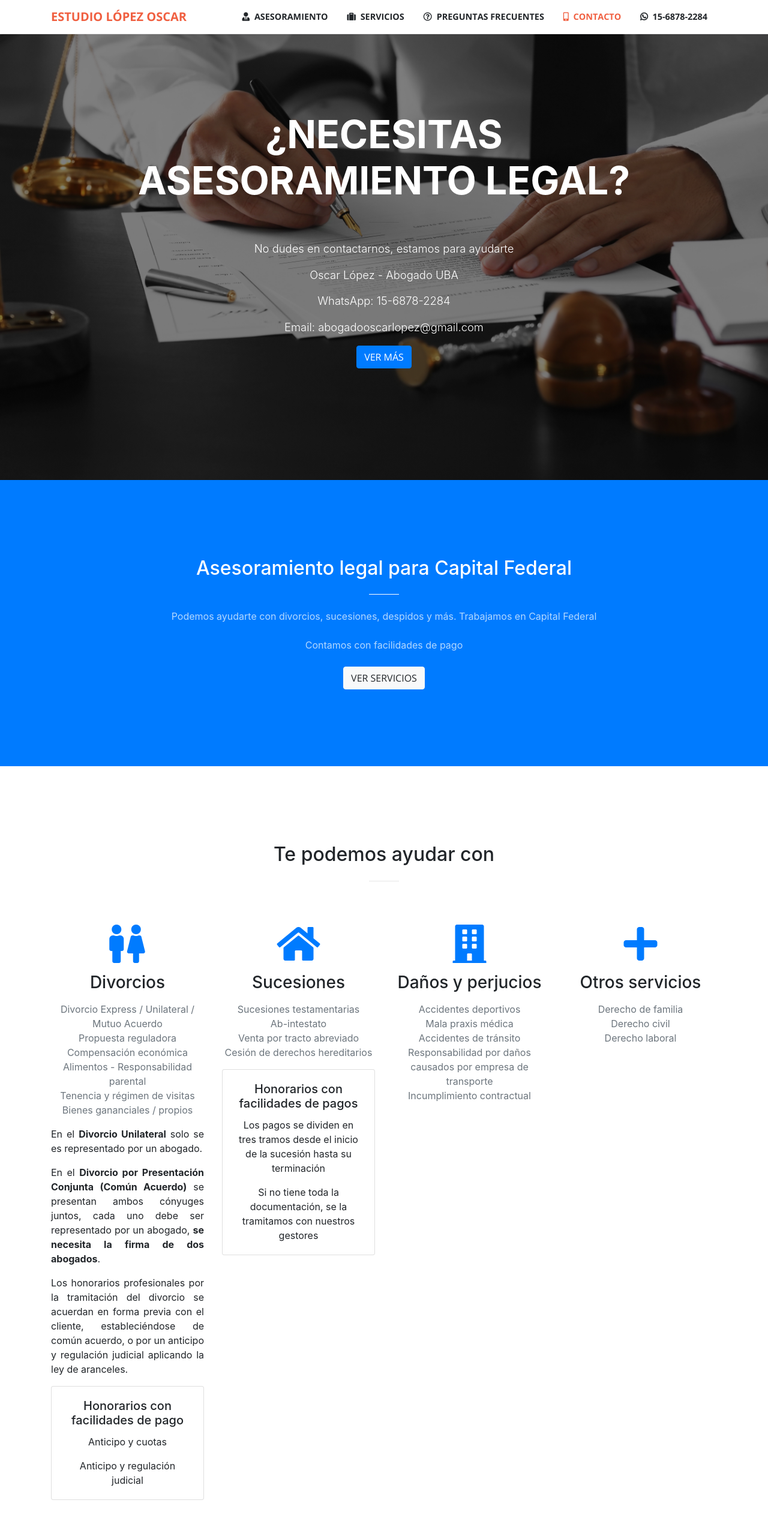
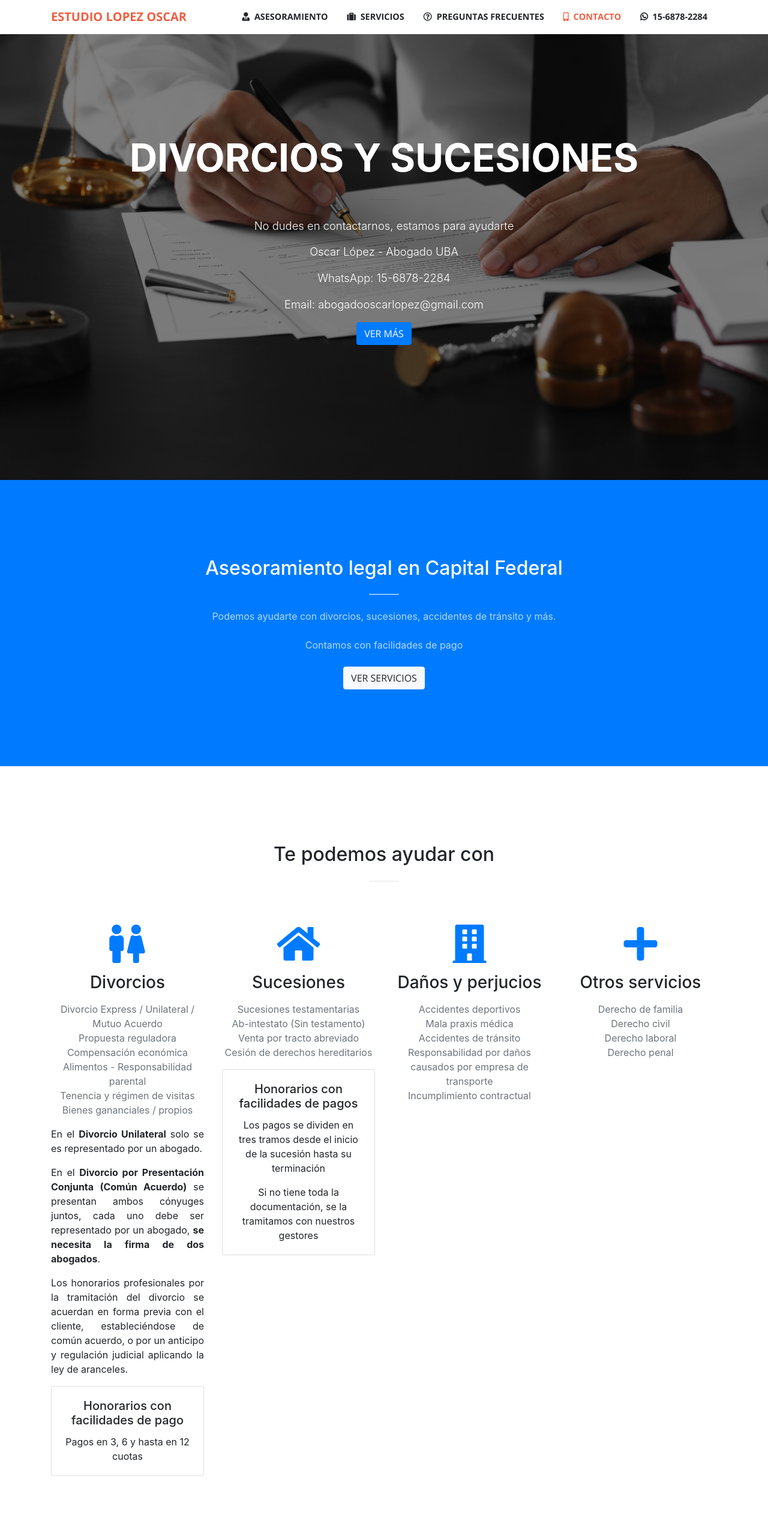
Before and after one commit to lopezoscar/estudiolopezoscar, a website with bundled scripts: page index.html in a window 1280 px wide. Shown: the top 2560 px of the page at 60% size. Built offline with nearby package versions, Linux system fonts and the light colour scheme.

Commit message:
fixes label

```diff
--- a/index.html
+++ b/index.html
@@ -31,7 +31,7 @@
     <!-- Navigation -->
     <nav class="navbar navbar-expand-lg navbar-light fixed-top" id="mainNav">
       <div class="container">
-        <a class="navbar-brand js-scroll-trigger" href="#page-top">Estudio López Oscar</a>
+        <a class="navbar-brand js-scroll-trigger" href="#page-top">Estudio Lopez Oscar</a>
         <button class="navbar-toggler navbar-toggler-right" type="button" data-toggle="collapse" data-target="#navbarResponsive" aria-controls="navbarResponsive" aria-expanded="false" aria-label="Toggle navigation">
           <span class="navbar-toggler-icon"></span>
         </button>
@@ -80,7 +80,7 @@
         <div class="row">
           <div class="col-lg-10 mx-auto ">
             <h1 class="text-uppercase">
-              <strong>¿Necesitas asesoramiento legal?</strong>
+              <strong>Divorcios y sucesiones</strong>
             </h1>
             <hr>
           </div>
@@ -99,9 +99,9 @@
       <div class="container">
         <div class="row">
           <div class="col-lg-8 mx-auto text-center">
-            <h2 class="section-heading text-white">Asesoramiento legal para Capital Federal</h2>
+            <h2 class="section-heading text-white">Asesoramiento legal en Capital Federal</h2>
             <hr class="light my-4">
-            <p class="text-faded mb-4">Podemos ayudarte con divorcios, sucesiones, despidos y más. Trabajamos en Capital Federal</p>
+            <p class="text-faded mb-4">Podemos ayudarte con divorcios, sucesiones, accidentes de tránsito y más.</p>
             <p class="text-faded mb-4">Contamos con facilidades de pago</p>
             <a class="btn btn-light btn-xl js-scroll-trigger" href="#services">Ver servicios</a>
           </div>
@@ -141,8 +141,7 @@
               <div class="card">
                 <div class="card-body">
                   <h5 class="card-title">Honorarios con facilidades de pago</h5>
-                  <p class="card-text">Anticipo y cuotas</p>
-                  <p class="card-text">Anticipo y regulación judicial</p>
+                  <p class="card-text">Pagos en 3, 6 y hasta en 12 cuotas</p>
                 </div>
               </div>
             </div>
@@ -153,7 +152,7 @@
               <h3 class="mb-3">Sucesiones</h3>
               <ul class="text-muted mb-0">
                 <li>Sucesiones testamentarias</li>
-                <li>Ab-intestato</li>
+                <li>Ab-intestato (Sin testamento)</li>
                 <li>Venta por tracto abreviado</li>
                 <li>Cesión de derechos hereditarios</li>
                 <!-- <li>Sucesiones conjuntas</li>
@@ -203,6 +202,7 @@
                 <li>Derecho de familia</li>
                 <li>Derecho civil</li>
                 <li>Derecho laboral</li>
+                <li>Derecho penal</li>
               </ul>
             </div>
           </div>
@@ -346,7 +346,7 @@
                     El costo del divorcio varía dependiendo de los costos que lo integran, ya que los impuestos y honorarios son un porcentaje de los mismos. <br/>Para iniciar el divorcio necesitarás la siguiente documentación inicial:
                     </p>
                     <ul class="list-group list-group-flush">
-                      <li class="list-group-item">DNI de uno de ambos esposos</li>
+                      <li class="list-group-item">DNI de uno o de ambos esposos</li>
                       <li class="list-group-item">Libreta, acta o certificado de matrimonio</li>
                       <li class="list-group-item">Partida de nacimiento y DNI de los hijos</li>
                     </ul>
@@ -522,12 +522,12 @@
               <p>abogadooscarlopez@gmail.com</p>
             </a>
           </div>
-          <!-- <div class="col-lg-3 mr-auto text-center">
-            <a href="https://www.facebook.com/estudiolopezoscar">
+          <div class="col-lg-3 mr-auto text-center">
+            <a href="https://www.facebook.com/EstudioLopezOscar" target="blank">
               <i class="fab fa-facebook-f fa-3x mb-3 sr-contact-2"></i>
-              <p>/estudiolopezoscar</p>
+              <p>/EstudioLopezOscar</p>
             </a>
-          </div> -->
+          </div>
         </div>
       </div>
     </section>
```
